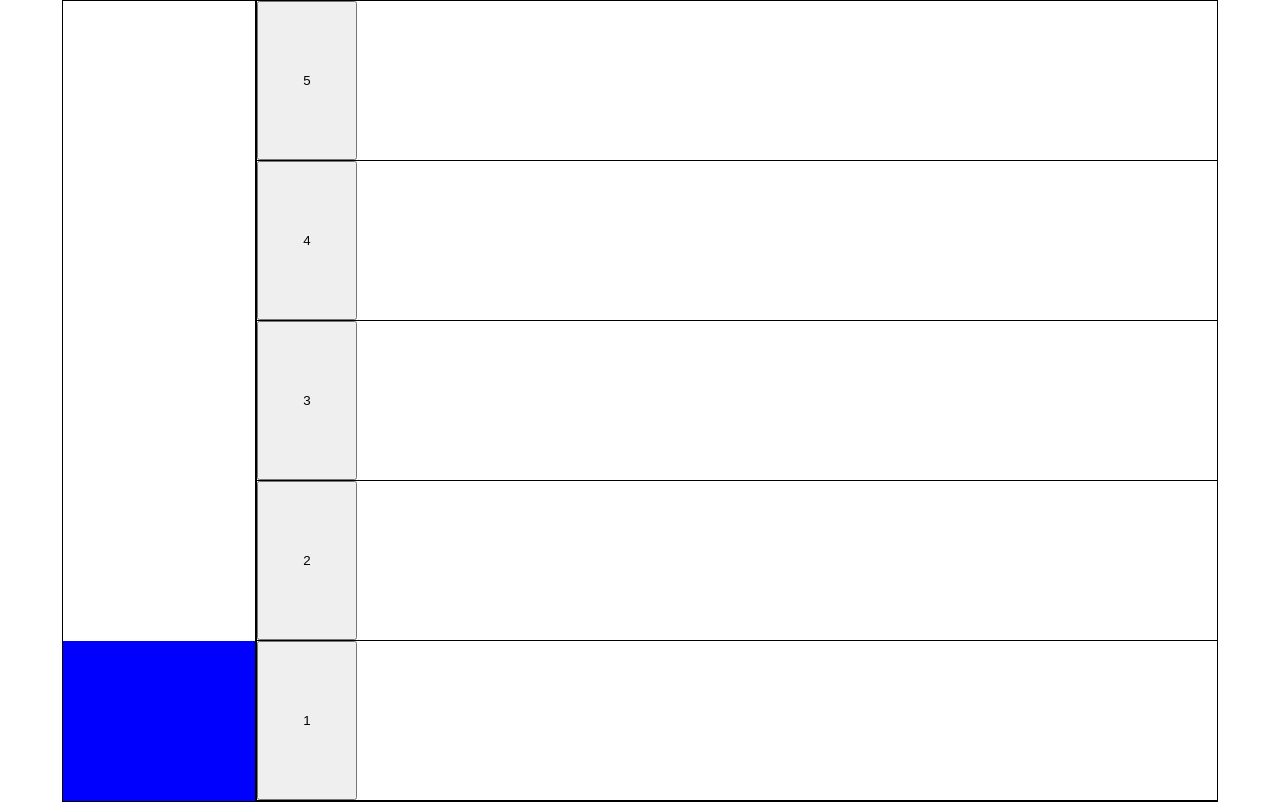
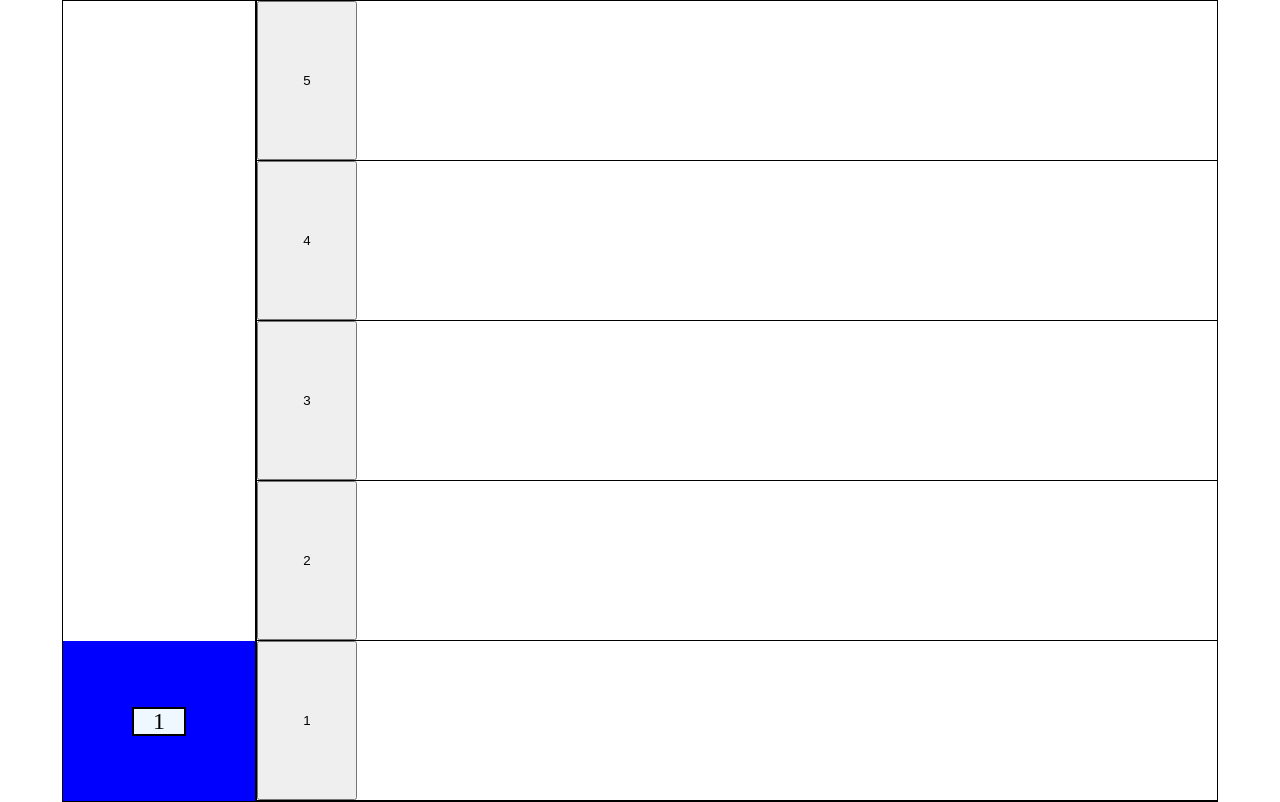
Before and after one commit to Feralbot/elevator-test-task, a Vue app: page / in a window 1280 px wide. Built offline with nearby package versions, Linux system fonts and the light colour scheme.

Commit message:
adding elevator table

```diff
--- a/src/App.vue
+++ b/src/App.vue
@@ -1,7 +1,7 @@
 <template>
   <main>
     <div class="elevator">
-      <div class="elevator-cabine"></div>
+      <div class="elevator-cabine"> <div class="elevator-cabine-table"> <div class="elevator-cabine-table-text"></div> {{ elevationPath }} {{ currentFlour }}</div></div>
     </div>
     <div class="buttons">
       <div class="flours">
@@ -46,9 +46,11 @@ gsap.registerPlugin(
 const flours = ref([1, 2, 3, 4, 5]);
 const currentFlour = ref(1);
 const flourQueue = ref([]);
+const elevationPath=ref('');
 
 async function moveElevator(newFlour, oldFlour) {
   if (newFlour > oldFlour) {
+    elevationPath.value='↑ '
     await gsap
       .timeline()
       .to(".elevator-cabine", {
@@ -60,6 +62,7 @@ async function moveElevator(newFlour, oldFlour) {
         backgroundColor: "red",
       });
   } else {
+    elevationPath.value='↓ '
     await gsap
       .timeline()
       .to(".elevator-cabine", {
@@ -71,6 +74,7 @@ async function moveElevator(newFlour, oldFlour) {
         backgroundColor: "red",
       });
   }
+  elevationPath.value=''
 }
 
 watch(currentFlour, (newFlour, oldFlour) => {
--- a/src/styles/main.css
+++ b/src/styles/main.css
@@ -16,6 +16,24 @@ main {
   width: 100%;
   height: 160px;
   top: 640px;
+  display: flex;
+  justify-content: center;
+  align-items: center;
+}
+.elevator-cabine-table{
+    display: flex;
+    justify-content: center;
+    align-items: center;
+    position: relative;
+   font-size: x-large;
+    background-color: aliceblue ;
+    width: 50px;
+    height: 25px;
+    border: 2px solid black;
+}
+.elevator-cabine-table-text{
+font-size: medium;
+
 }
 .buttons {
   border: 1px solid black;
```
